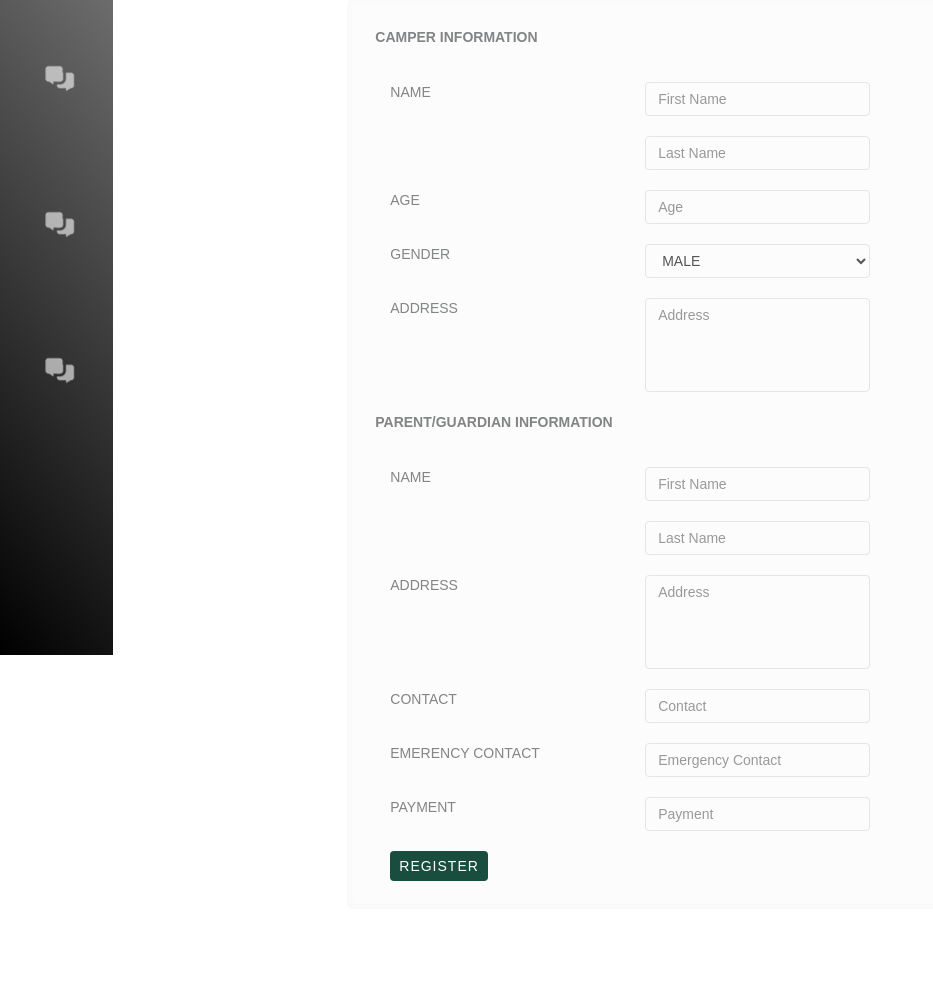
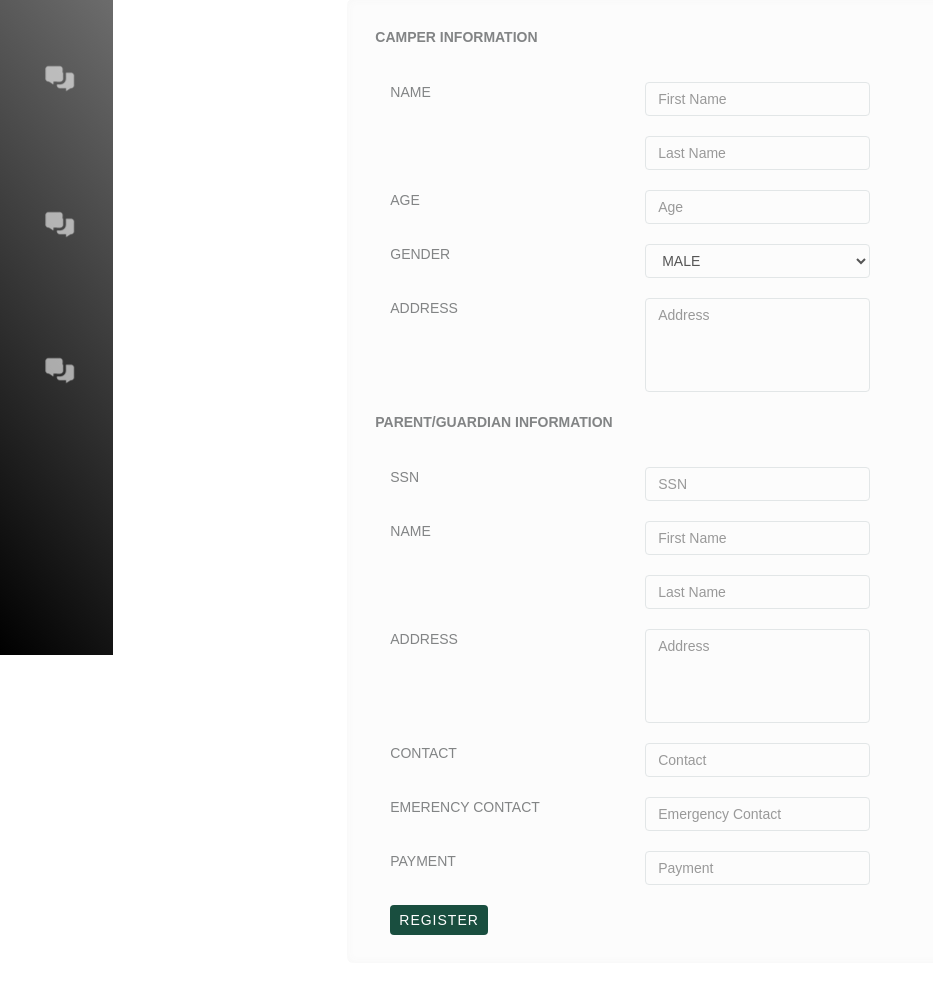
Before and after one commit to karbmk/CGU_software_development, a Python web app: template Gila_Breath_Camp/Code/Static/Templates/new-tran.html in a window 1280 px wide. Shown: the part 145-1134 px from the top of the page, without its empty margins (0-933 px from the left). Before the commit the page ends 1026 px from the top, so only its background shows below. Run offline with Jinja, Linux system fonts and the light colour scheme; the template is opened without the code that fills it, so the values that code supplies are empty; some libraries are stand-ins or nearby versions; some web fonts are replaced.

Commit message:
added g_ssn for all time ranges
Signed-off-by: Karthik <karthikbm01@gmail.com>

```diff
--- a/Gila_Breath_Camp/Code/Static/Templates/new-tran.html
+++ b/Gila_Breath_Camp/Code/Static/Templates/new-tran.html
@@ -319,6 +319,16 @@
 										</div>
 									</div>
 
+									<div class="form-group">
+										<div class="col-md-5">
+											<label name="lblCmpGenPro" id="lblCmpGenPro" class="control-label">SSN</label>
+										</div>
+										<div class="col-md-7">
+											<div class="col-md-10">
+												<input type="text" name="txtCmpFdFn" id="g_ssn" class="form-control" placeholder="SSN"><br>
+											</div>
+										</div>
+									</div>
 
 									<div class="form-group">
 										<div class="col-md-5">
```
Also changed, not shown: Gila_Breath_Camp/Code/Static/Templates/comp-detail.html (+10 -0 lines).
